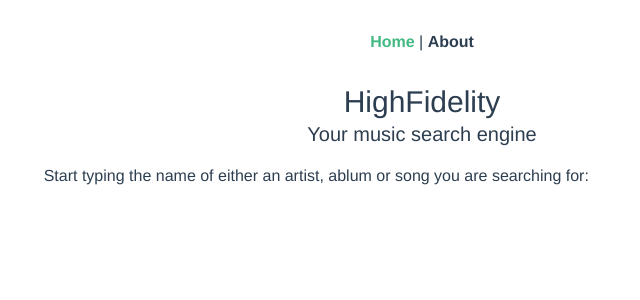
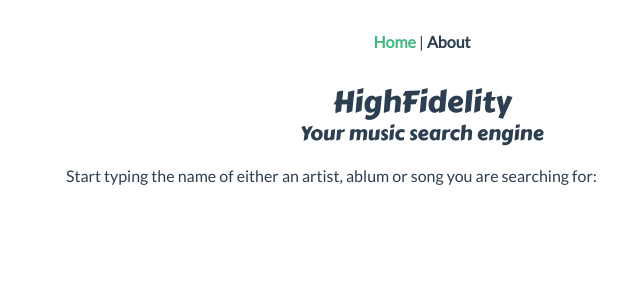
Before and after one commit to RSeidelsohn/HighFidelity, a Vue app: page / in a window 1280 px wide. Shown: the top 300 px of the page, without its empty margins (218-858 px from the left). Built offline with nearby package versions, Linux system fonts and the light colour scheme.

Commit message:
feat: Add basic styles

```diff
--- a/src/App.vue
+++ b/src/App.vue
@@ -8,11 +8,19 @@
 
 <style lang="scss">
     #app {
-        font-family: Avenir, Helvetica, Arial, sans-serif;
+        font-family: 'Lato', sans-serif;
         -webkit-font-smoothing: antialiased;
         -moz-osx-font-smoothing: grayscale;
         text-align: center;
         color: #2c3e50;
+    }
+
+    h1,
+    h2,
+    h3,
+    h4,
+    h5 {
+        font-family: 'Carter One', sans-serif;
     }
 
     nav {
```
